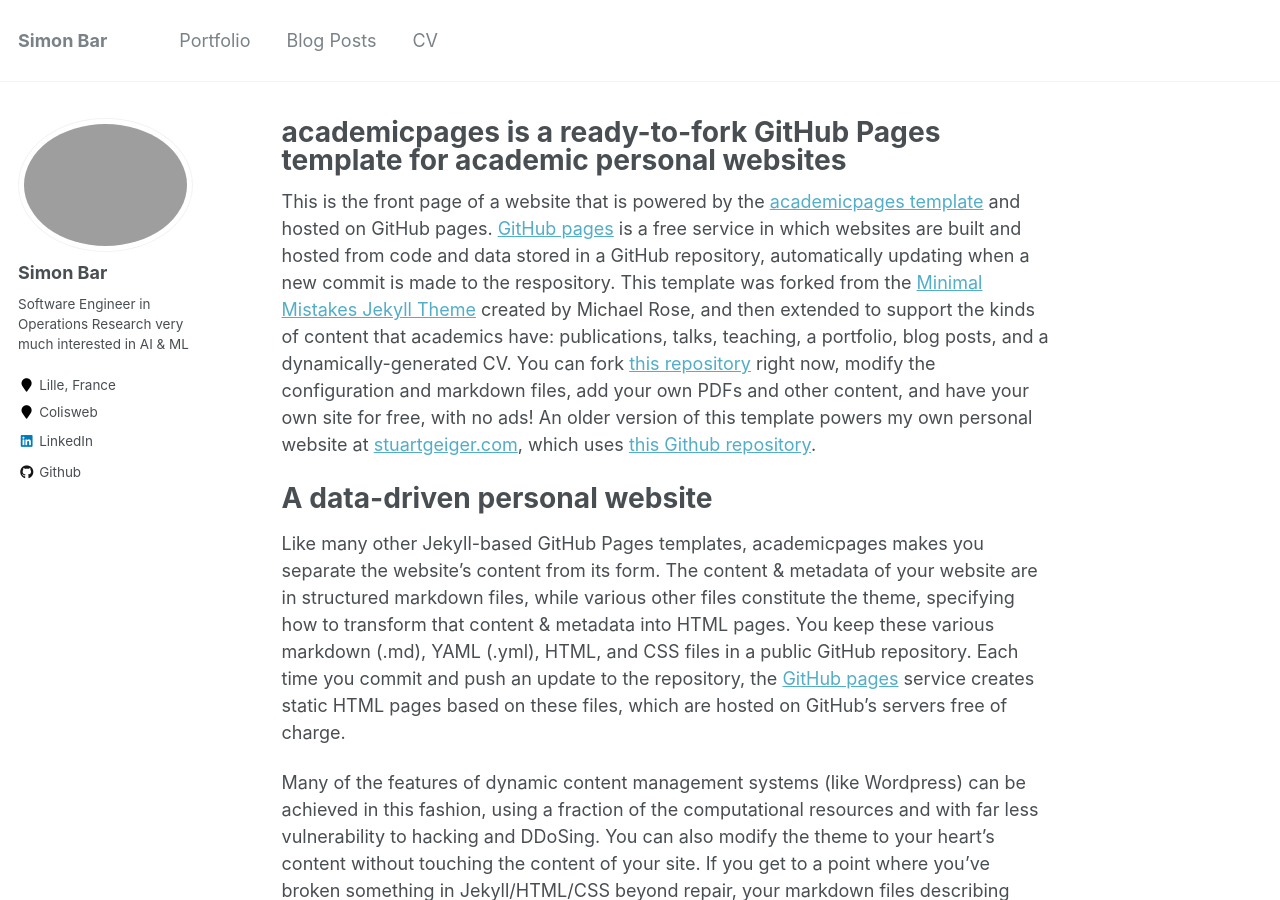
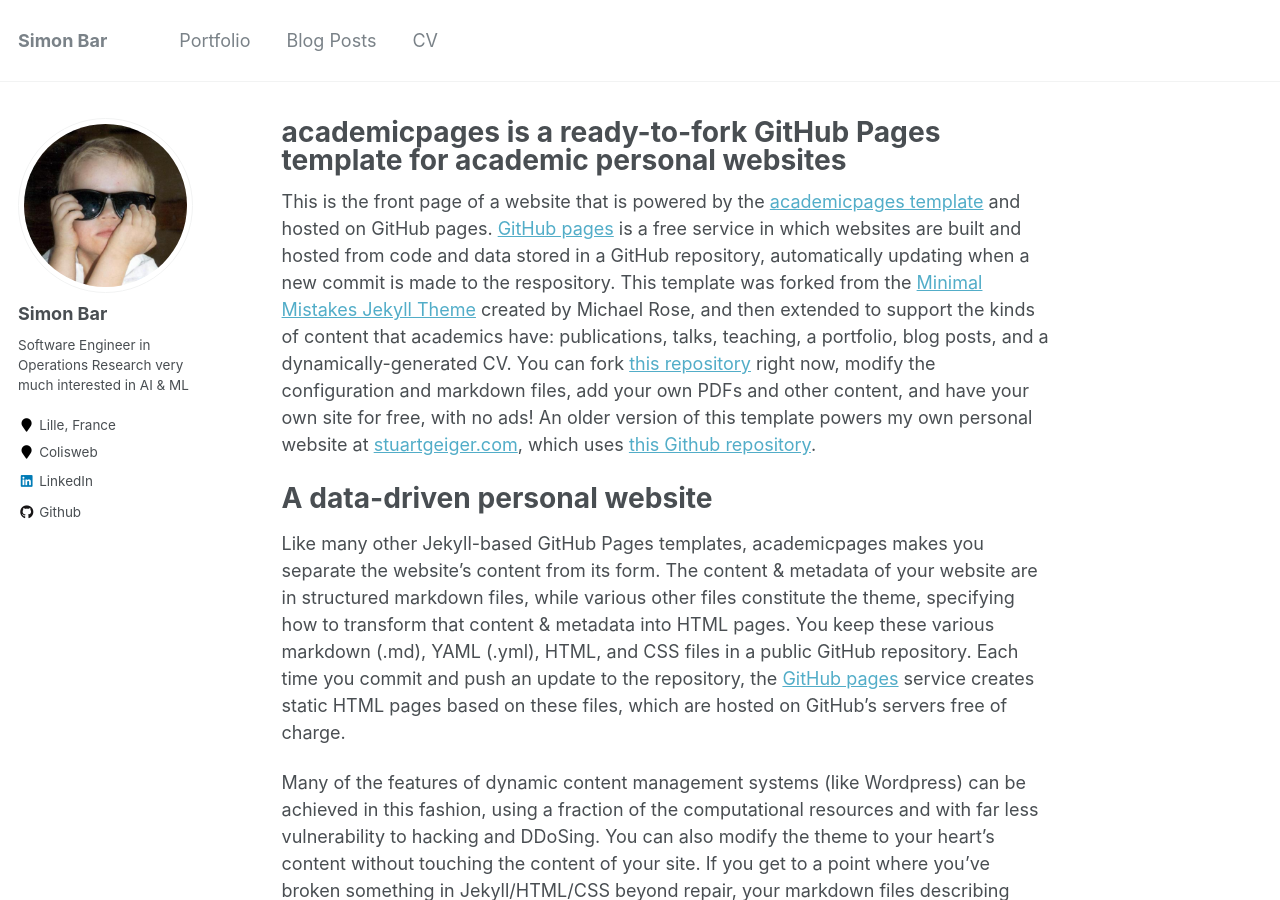
Before and after one commit to simooonb/simooonb.github.io, a Jekyll site: the page built from _pages/about.md, in a window 1280 px wide and 900 px high. Built offline with Jekyll 4.4.1, drawn with Linux system fonts in a browser that asks for light colours.

Commit message:
jpg not png

```diff
--- a/_config.yml
+++ b/_config.yml
@@ -81,7 +81,7 @@ analytics:
 # Site Author
 author:
   name             : "Simon Bar"
-  avatar           : "youngsimon.png"
+  avatar           : "youngsimon.jpg"
   bio              : "Software Engineer in Operations Research very much interested in AI & ML"
   location         : "Lille, France"
   employer         : "Colisweb"
```
